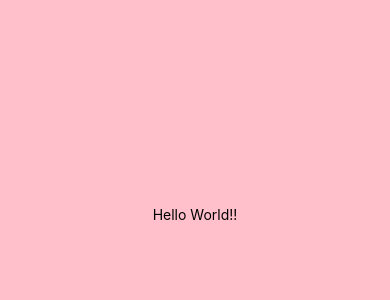
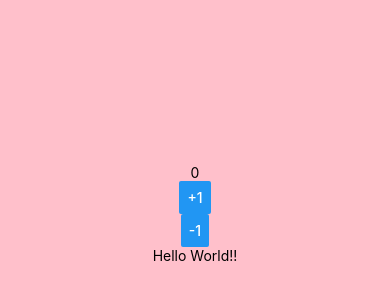
Before and after one commit to khj68/react-native-todo, a React Native app in the folder todo/: screen / in a window 390 px wide. Shown: the part 208-508 px from the top of the page. Built offline with nearby package versions, Linux system fonts and the light colour scheme.

Commit message:
Practice counter

```diff
--- a/todo/App.tsx
+++ b/todo/App.tsx
@@ -6,7 +6,11 @@
  * @flow strict-local
  */
 
-import React, { ReactElement } from 'react';
+import React, {
+  ReactElement,
+  useState,
+} from 'react';
+
 import {
   SafeAreaView,
   StyleSheet,
@@ -14,6 +18,7 @@ import {
   View,
   Text,
   StatusBar,
+  Button,
 } from 'react-native';
 
 import {
@@ -24,9 +29,16 @@ import {
   ReloadInstructions,
 } from 'react-native/Libraries/NewAppScreen';
 
-const App: () => ReactElement = () => {
+function App(): ReactElement {
+  const [count, setCount] = useState<number>(0);
+  const onIncrease = () => setCount(count + 1);
+  const onDecrease = () => setCount(count - 1);
+
   return (
     <View style={styles.container}>
+      <Text>{count}</Text>
+      <Button onPress={onIncrease} title='+1' />
+      <Button onPress={onDecrease} title='-1' />
       <Text>
         Hello World!!
       </Text>
```
